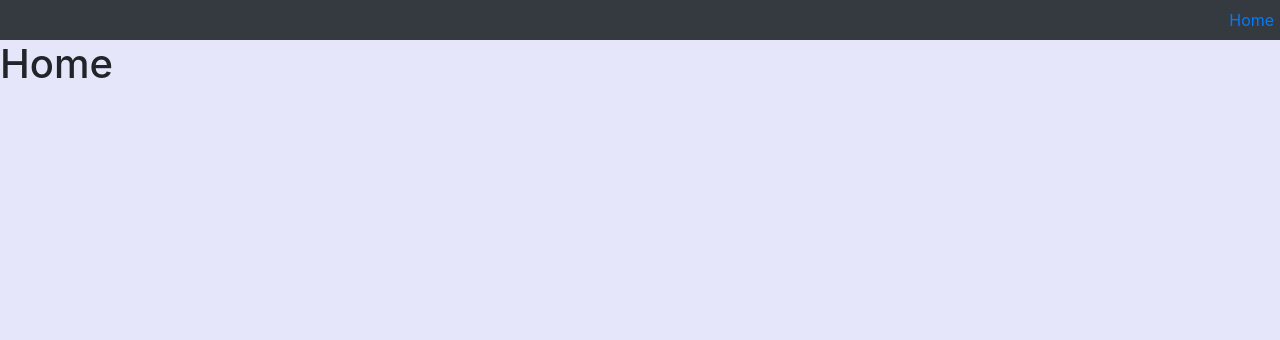
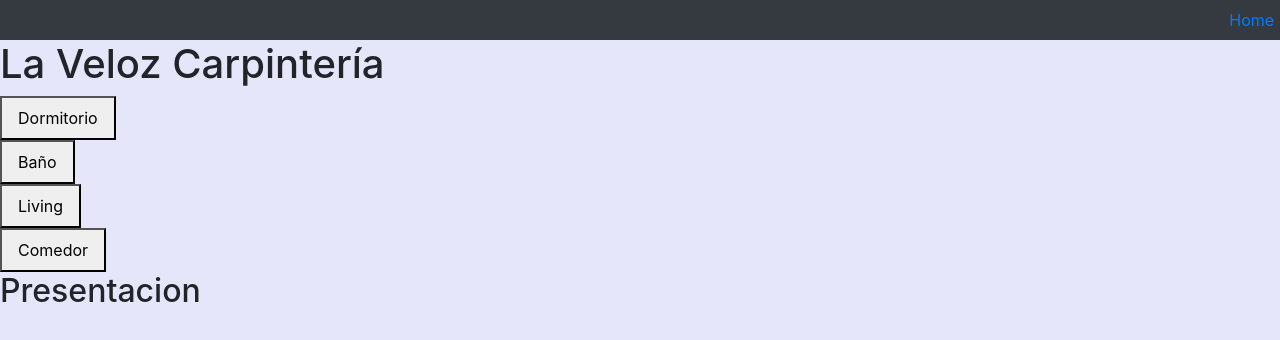
Before and after one commit to giulianaarce/laveloz, a React (Create React App) app: page /home in a window 1280 px wide. Shown: the top 340 px of the page. Built offline with nearby package versions, Linux system fonts and the light colour scheme; no server answers.

Commit message:
commit giuli

```diff
--- a/src/App.js
+++ b/src/App.js
@@ -15,7 +15,8 @@ export default class App extends React.Component {
   constructor() {
     super()
     this.state = {
-      productos:""
+      productos:"",
+      imagenes:""
     }
   }
   componentDidMount(){
@@ -24,17 +25,26 @@ export default class App extends React.Component {
     .then((json) => {
       this.setState({ productos: json })
       console.log(this.state.productos)
-    })}
+    })
+    // Imagenes del carrusel
+    fetch("http://localhost:4200/api/images").then((res)=>{
+      res.json();
+    }).then((img)=>{
+      this.setState({imagenes: img});
+      console.log(this.state.imagenes);
+      console.log(img);
+    })
+  }
   categorias = (valor)=>{
-    const value = valor
-    console.log("click en ", value)
+    const value = valor;
+    console.log("click en ", value);
   }
   render() {
     return (
       <Router>
         <NavBar/>
         <Switch>
-          <Route path="/home"><Home/></Route>
+          <Route path="/home"><Home imagenes={this.state.imagenes}/></Route>
           <Route path="/productos"><Productos selector={this.categorias} productos={this.state.productos}/></Route>
           <Route path="/nosotros"><Nosotros/></Route>
           <Route path="*"><Redirect to="/home"></Redirect></Route>
--- a/src/Components/Carrusel.js
+++ b/src/Components/Carrusel.js
@@ -2,36 +2,25 @@ import React from 'react';
 
 
 export default class Carrusel extends React.Component {
-  constructor() {
-    super()
+  constructor(props) {
+    super(props)
     this.state = {
 
     }
   }
   render() {
     return (
-        <div id="carouselExampleIndicators" className="carousel slide" data-ride="carousel">
-            <ol className="carousel-indicators">
-                <li data-target="#carouselExampleIndicators" data-slide-to={0} className="active" />
-                <li data-target="#carouselExampleIndicators" data-slide-to={1} />
-                <li data-target="#carouselExampleIndicators" data-slide-to={2} />
-            </ol>
+        <div id="carouselExampleControls" className="carousel slide" data-ride="carousel">
         <div className="carousel-inner">
           <div className="carousel-item active">
-                    <img src="https://img.ecologiahoy.com/2017/06/paisajes-naturales-26-1280x720.jpeg" className="d-block w-100"/>
-                </div>
-                <div className="carousel-item">
-                    <img src="https://mott.pe/noticias/wp-content/uploads/2019/03/los-50-paisajes-maravillosos-del-mundo-para-tomar-fotos-1280x720.jpg" className="d-block w-100"/>
-                </div>
-                <div className="carousel-item">
-                    <img src="https://static.wixstatic.com/media/bb1bd6_3a4657894bd746e299162b8f9c001d71~mv2.png/v1/fill/w_1000,h_571,al_c,usm_0.66_1.00_0.01/bb1bd6_3a4657894bd746e299162b8f9c001d71~mv2.png" className="d-block w-100"/>
+            <img src={this.props.imgUrl} className="d-block w-100" alt={this.props.texto} />
           </div>
         </div>
-            <a className="carousel-control-prev" href="#carouselExampleIndicators" role="button" data-slide="prev">
+        <a className="carousel-control-prev" href="#carouselExampleControls" role="button" data-slide="prev">
           <span className="carousel-control-prev-icon" aria-hidden="true" />
           <span className="sr-only">Previous</span>
         </a>
-            <a className="carousel-control-next" href="#carouselExampleIndicators" role="button" data-slide="next">
+        <a className="carousel-control-next" href="#carouselExampleControls" role="button" data-slide="next">
           <span className="carousel-control-next-icon" aria-hidden="true" />
           <span className="sr-only">Next</span>
         </a>
--- a/src/Components/Home.js
+++ b/src/Components/Home.js
@@ -1,16 +1,26 @@
 import React from 'react';
-
+import Carrusel from './Carrusel';
+import Categorias from './Categorias';
+import Presentacion from './Presentación';
 
 export default class Home extends React.Component {
-  constructor() {
-    super()
+  constructor(props) {
+    super(props)
     this.state = {
-
     }
   }
   render() {
     return (
-      <h1>Home</h1>
+      <>
+        <h1>La Veloz Carpintería</h1>
+        <div>
+        {
+
+        }
+        </div>
+        <Categorias></Categorias>
+        <Presentacion></Presentacion>
+      </>
     )
   }
 }
--- a/src/Components/Presentación.js
+++ b/src/Components/Presentación.js
@@ -10,7 +10,7 @@ export default class Presentacion extends React.Component {
   }
   render() {
     return (
-      <h1>Presentacion</h1>
+      <h2>Presentacion</h2>
     )
   }
 }
```
Lines whose indentation alone changed are shown as unchanged.
